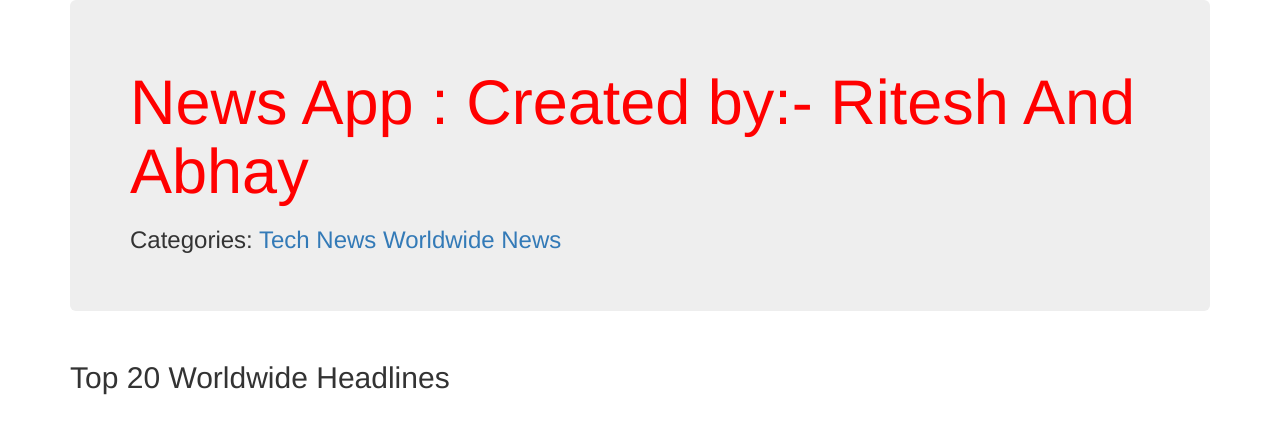
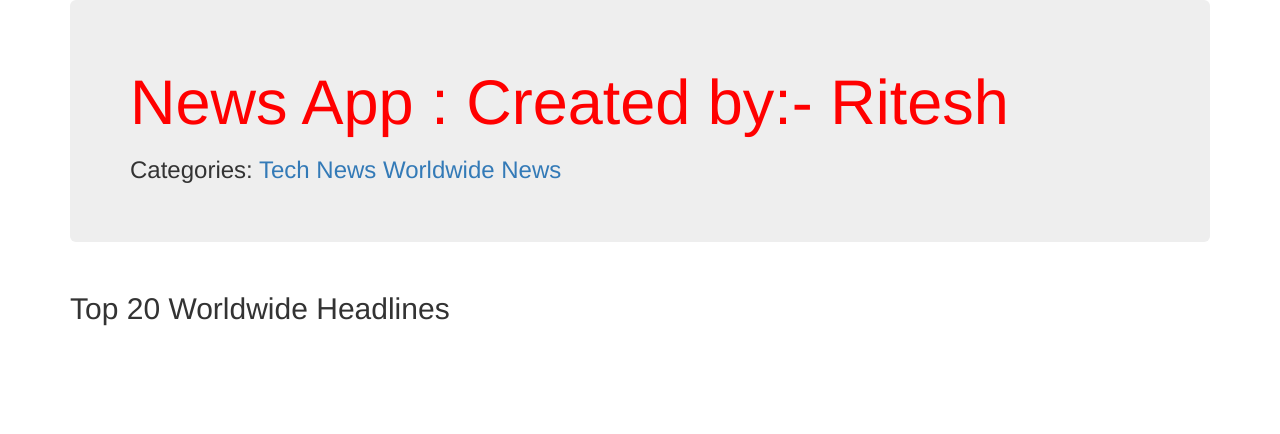
Before and after one commit to ritstar/django-newsapp-ritstar, a Django app: page /public-news/ in a window 1280 px wide. Shown: the top 434 px of the page. Run offline with Django 3.2, Linux system fonts and the light colour scheme; some libraries are stand-ins or nearby versions.

Commit message:
News APP

```diff
--- a/templates/public_news.html
+++ b/templates/public_news.html
@@ -24,7 +24,7 @@
     <div class="container">
         <div class="jumbotron">
 
-        <h1 style="color: red;">News App : Created by:- Ritesh And Abhay</h1>
+        <h1 style="color: red;">News App : Created by:- Ritesh</h1>
         <h3>Categories: <a href="http://127.0.0.1:8000/">Tech News</a>  <a href="#">Worldwide News</a></h3>
 
         </div>
```
